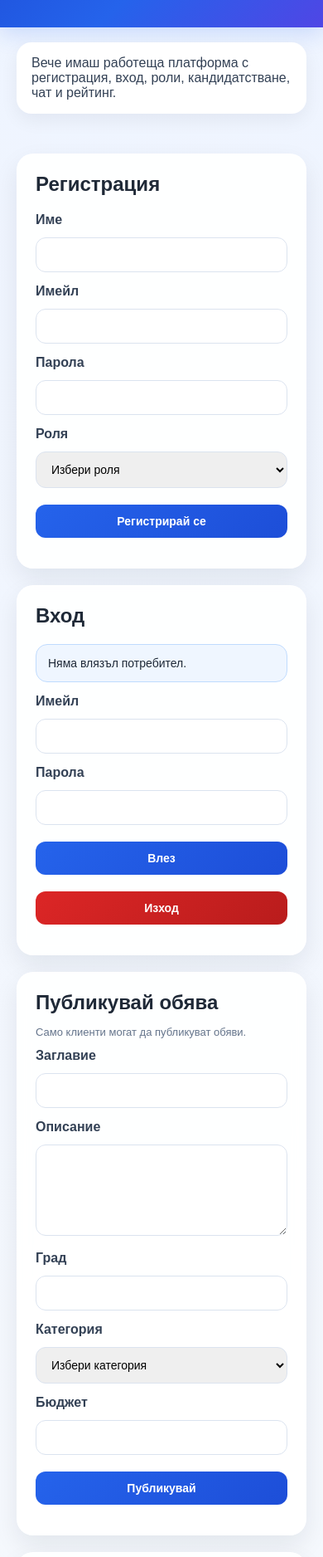
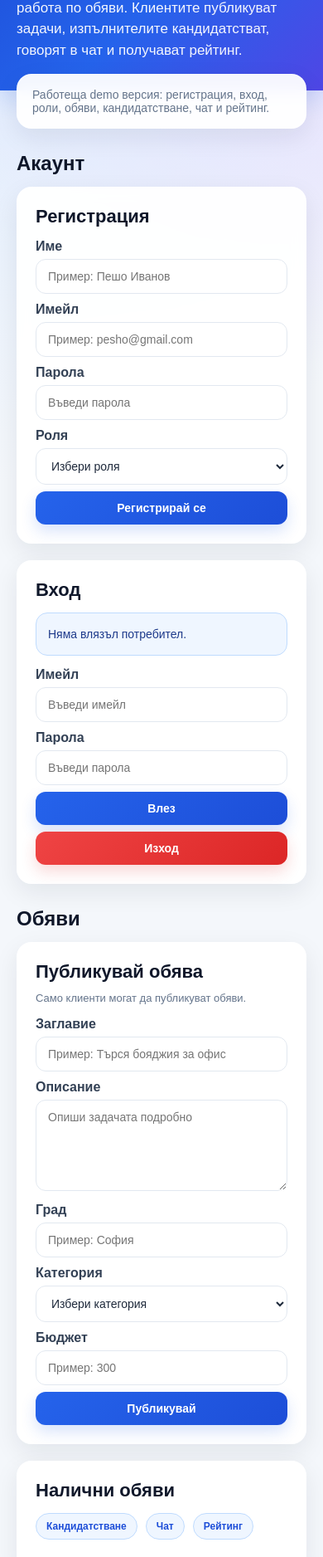
Before and after one commit to anniiee21/tursimajstor, a website: page index.html in a window 390 px wide. Shown: the part 124-2000 px from the top of the page at 83% size. Drawn offline with Linux system fonts and the light colour scheme; no server answers.

Commit message:
improve design

```diff
--- a/index.html
+++ b/index.html
@@ -10,76 +10,152 @@
       font-family: Arial, sans-serif;
     }
 
+    :root {
+      --bg: #f4f7fb;
+      --card: #ffffff;
+      --text: #1e293b;
+      --muted: #64748b;
+      --border: #e2e8f0;
+      --primary: #2563eb;
+      --primary-dark: #1d4ed8;
+      --secondary: #0f766e;
+      --danger: #dc2626;
+      --chat: #7c3aed;
+      --shadow: 0 10px 30px rgba(15, 23, 42, 0.08);
+      --radius: 18px;
+    }
+
     body {
       margin: 0;
-      background: linear-gradient(180deg, #eef4ff 0%, #f8fafc 100%);
-      color: #1f2937;
+      background:
+        radial-gradient(circle at top left, #dbeafe 0%, transparent 25%),
+        radial-gradient(circle at top right, #e9d5ff 0%, transparent 20%),
+        var(--bg);
+      color: var(--text);
     }
 
     header {
       background: linear-gradient(135deg, #1d4ed8, #2563eb, #4f46e5);
       color: white;
-      padding: 36px 20px;
-      text-align: center;
-      box-shadow: 0 8px 24px rgba(37, 99, 235, 0.18);
+      padding: 42px 20px 36px;
+      box-shadow: 0 10px 25px rgba(37, 99, 235, 0.18);
     }
 
-    header h1 {
-      margin: 0 0 10px;
-      font-size: 34px;
+    .header-inner {
+      max-width: 1400px;
+      margin: 0 auto;
     }
 
-    header p {
+    .brand {
+      font-size: 38px;
+      font-weight: 800;
+      margin: 0 0 10px;
+      letter-spacing: 0.2px;
+    }
+
+    .subtitle {
       margin: 0;
-      font-size: 16px;
+      font-size: 17px;
       opacity: 0.95;
+      max-width: 760px;
+      line-height: 1.5;
+    }
+
+    .top-bar {
+      max-width: 1400px;
+      margin: -20px auto 0;
+      padding: 0 20px;
+      position: relative;
+      z-index: 2;
+    }
+
+    .top-note {
+      background: rgba(255,255,255,0.95);
+      backdrop-filter: blur(8px);
+      border: 1px solid rgba(255,255,255,0.7);
+      box-shadow: var(--shadow);
+      border-radius: 18px;
+      padding: 16px 18px;
+      color: var(--muted);
+      font-size: 14px;
     }
 
     .container {
-      max-width: 1450px;
-      margin: 28px auto;
-      padding: 20px;
+      max-width: 1400px;
+      margin: 22px auto 32px;
+      padding: 0 20px;
     }
 
-    .grid {
+    .section-title {
+      margin: 28px 0 14px;
+      font-size: 24px;
+      font-weight: 800;
+      color: #0f172a;
+    }
+
+    .grid-top {
       display: grid;
-      grid-template-columns: 1fr 1fr 1.2fr 1.2fr;
+      grid-template-columns: 1fr 1fr;
+      gap: 20px;
+      margin-bottom: 22px;
+    }
+
+    .grid-middle {
+      display: grid;
+      grid-template-columns: 1fr 1.35fr;
+      gap: 20px;
+      margin-bottom: 22px;
+    }
+
+    .grid-bottom {
+      display: grid;
+      grid-template-columns: 1fr 1.2fr;
       gap: 20px;
     }
 
     .card {
-      background: rgba(255,255,255,0.92);
+      background: rgba(255,255,255,0.95);
+      border: 1px solid rgba(255,255,255,0.7);
       backdrop-filter: blur(8px);
-      border-radius: 20px;
+      border-radius: var(--radius);
       padding: 22px;
-      box-shadow: 0 12px 30px rgba(15, 23, 42, 0.08);
-      border: 1px solid rgba(255,255,255,0.7);
+      box-shadow: var(--shadow);
     }
 
-    h2, h3, h4 {
-      margin-top: 0;
+    .card h2 {
+      margin: 0 0 14px;
+      font-size: 22px;
+      color: #0f172a;
+    }
+
+    .card h3 {
+      margin: 0 0 8px;
     }
 
     label {
       display: block;
-      font-weight: bold;
-      margin-bottom: 6px;
+      font-weight: 700;
+      margin: 10px 0 6px;
       color: #334155;
     }
 
     input, textarea, select, button {
       width: 100%;
+      border-radius: 12px;
+      border: 1px solid var(--border);
       padding: 12px 14px;
-      margin-top: 6px;
-      margin-bottom: 14px;
-      border-radius: 12px;
-      border: 1px solid #dbe3ef;
       font-size: 14px;
       outline: none;
+      transition: 0.2s ease;
+    }
+
+    input, textarea, select {
+      background: #fff;
+      color: var(--text);
     }
 
     input:focus, textarea:focus, select:focus {
-      border-color: #2563eb;
+      border-color: var(--primary);
       box-shadow: 0 0 0 4px rgba(37, 99, 235, 0.12);
     }
 
@@ -89,85 +165,56 @@
     }
 
     button {
-      background: linear-gradient(135deg, #2563eb, #1d4ed8);
+      border: none;
       color: white;
-      border: none;
+      font-weight: 700;
       cursor: pointer;
-      font-weight: bold;
-      transition: transform 0.15s ease, opacity 0.2s ease;
+      margin-top: 8px;
+      background: linear-gradient(135deg, var(--primary), var(--primary-dark));
+      box-shadow: 0 8px 18px rgba(37, 99, 235, 0.18);
     }
 
     button:hover {
-      opacity: 0.96;
       transform: translateY(-1px);
+      opacity: 0.97;
     }
 
     button:disabled {
-      opacity: 0.5;
+      opacity: 0.55;
       cursor: not-allowed;
       transform: none;
+      box-shadow: none;
     }
 
     .secondary-btn {
       background: linear-gradient(135deg, #0f766e, #0d9488);
+      box-shadow: 0 8px 18px rgba(13, 148, 136, 0.18);
     }
 
     .danger-btn {
-      background: linear-gradient(135deg, #dc2626, #b91c1c);
+      background: linear-gradient(135deg, #ef4444, #dc2626);
+      box-shadow: 0 8px 18px rgba(220, 38, 38, 0.18);
     }
 
     .chat-btn {
-      background: linear-gradient(135deg, #7c3aed, #6d28d9);
+      background: linear-gradient(135deg, #8b5cf6, #7c3aed);
+      box-shadow: 0 8px 18px rgba(124, 58, 237, 0.18);
     }
 
-    .job-item, .application-item, .message-item {
-      border: 1px solid #e5e7eb;
-      border-radius: 16px;
-      padding: 16px;
-      margin-bottom: 14px;
-      background: #ffffff;
-      box-shadow: 0 4px 14px rgba(15, 23, 42, 0.04);
-    }
-
-    .job-item h3 {
-      margin-bottom: 8px;
-      color: #0f172a;
-    }
-
-    .meta {
-      font-size: 14px;
-      color: #64748b;
-      margin-bottom: 10px;
-    }
-
-    .job-actions {
-      display: flex;
-      gap: 10px;
-      flex-wrap: wrap;
-      margin-top: 12px;
-    }
-
-    .job-actions button {
-      width: auto;
-      min-width: 140px;
-      margin-bottom: 0;
-    }
-
-    .empty {
-      color: #64748b;
-      text-align: center;
-      padding: 24px;
-      border: 1px dashed #cbd5e1;
-      border-radius: 16px;
-      background: #f8fafc;
+    .small-text {
+      color: var(--muted);
+      font-size: 13px;
+      margin: -4px 0 12px;
+      line-height: 1.45;
     }
 
     .status-box {
-      padding: 12px;
+      padding: 12px 14px;
       border-radius: 12px;
       margin-bottom: 14px;
       display: none;
       font-size: 14px;
+      line-height: 1.45;
     }
 
     .status-success {
@@ -184,20 +231,15 @@
       border: 1px solid #fecdd3;
     }
 
-    .small-text {
-      font-size: 13px;
-      color: #64748b;
-      margin-top: -6px;
-      margin-bottom: 12px;
-    }
-
     .user-box {
       padding: 14px;
       border-radius: 14px;
       background: #eff6ff;
       border: 1px solid #bfdbfe;
+      color: #1e3a8a;
       margin-bottom: 14px;
       font-size: 14px;
+      line-height: 1.6;
     }
 
     .role-badge {
@@ -207,8 +249,72 @@
       background: #dbeafe;
       color: #1d4ed8;
       font-size: 12px;
-      font-weight: bold;
+      font-weight: 800;
       margin-top: 8px;
+    }
+
+    .empty {
+      color: var(--muted);
+      text-align: center;
+      padding: 24px;
+      border: 1px dashed #cbd5e1;
+      border-radius: 16px;
+      background: #f8fafc;
+    }
+
+    .job-list,
+    .application-list {
+      display: flex;
+      flex-direction: column;
+      gap: 14px;
+    }
+
+    .job-item,
+    .application-item,
+    .message-item {
+      background: #fff;
+      border: 1px solid #e5e7eb;
+      border-radius: 16px;
+      padding: 16px;
+      box-shadow: 0 4px 14px rgba(15, 23, 42, 0.04);
+    }
+
+    .job-item h3,
+    .application-item h4 {
+      margin: 0 0 8px;
+      color: #0f172a;
+    }
+
+    .meta {
+      font-size: 14px;
+      color: var(--muted);
+      margin-bottom: 10px;
+      line-height: 1.4;
+    }
+
+    .job-actions {
+      display: flex;
+      flex-wrap: wrap;
+      gap: 10px;
+      margin-top: 14px;
+    }
+
+    .job-actions button {
+      width: auto;
+      min-width: 145px;
+      margin: 0;
+      padding: 10px 14px;
+    }
+
+    .selected-job {
+      padding: 12px 14px;
+      background: #eef2ff;
+      border: 1px solid #c7d2fe;
+      border-radius: 14px;
+      margin-bottom: 14px;
+      font-size: 14px;
+      color: #3730a3;
+      font-weight: 700;
     }
 
     .chat-box {
@@ -222,37 +328,36 @@
     }
 
     .message-item {
-      background: white;
       margin-bottom: 10px;
     }
 
-    .selected-job {
-      padding: 12px 14px;
-      background: #eef2ff;
-      border: 1px solid #c7d2fe;
-      border-radius: 14px;
-      margin-bottom: 12px;
-      font-size: 14px;
-      color: #3730a3;
-      font-weight: 600;
+    .message-item strong {
+      display: block;
+      margin-bottom: 6px;
+      color: #0f172a;
     }
 
-    .top-note {
-      max-width: 1450px;
-      margin: 18px auto 0;
-      padding: 0 20px;
+    .pill-row {
+      display: flex;
+      gap: 10px;
+      flex-wrap: wrap;
+      margin-top: 10px;
     }
 
-    .hero-note {
-      background: white;
-      border-radius: 18px;
-      padding: 16px 18px;
-      box-shadow: 0 8px 22px rgba(15, 23, 42, 0.06);
-      color: #334155;
+    .pill {
+      background: #eff6ff;
+      color: #1d4ed8;
+      border: 1px solid #bfdbfe;
+      padding: 8px 12px;
+      border-radius: 999px;
+      font-size: 12px;
+      font-weight: 700;
     }
 
-    @media (max-width: 1300px) {
-      .grid {
+    @media (max-width: 1100px) {
+      .grid-top,
+      .grid-middle,
+      .grid-bottom {
         grid-template-columns: 1fr;
       }
     }
@@ -260,31 +365,36 @@
 </head>
 <body>
   <header>
-    <h1>TursiMajstor</h1>
-    <p>Свързваме клиенти и изпълнители за ремонти, услуги и работа по обяви</p>
+    <div class="header-inner">
+      <h1 class="brand">TursiMajstor</h1>
+      <p class="subtitle">
+        Онлайн платформа за ремонти, услуги и работа по обяви. Клиентите публикуват задачи, изпълнителите кандидатстват, говорят в чат и получават рейтинг.
+      </p>
+    </div>
   </header>
 
-  <div class="top-note">
-    <div class="hero-note">
-      Вече имаш работеща платформа с регистрация, вход, роли, кандидатстване, чат и рейтинг.
+  <div class="top-bar">
+    <div class="top-note">
+      Работеща demo версия: регистрация, вход, роли, обяви, кандидатстване, чат и рейтинг.
     </div>
   </div>
 
   <div class="container">
-    <div class="grid">
+    <h2 class="section-title">Акаунт</h2>
+    <div class="grid-top">
       <div class="card">
         <h2>Регистрация</h2>
         <div id="registerStatus" class="status-box"></div>
 
         <form id="registerForm">
           <label for="registerName">Име</label>
-          <input type="text" id="registerName" required>
+          <input type="text" id="registerName" placeholder="Пример: Пешо Иванов" required>
 
           <label for="registerEmail">Имейл</label>
-          <input type="email" id="registerEmail" required>
+          <input type="email" id="registerEmail" placeholder="Пример: pesho@gmail.com" required>
 
           <label for="registerPassword">Парола</label>
-          <input type="password" id="registerPassword" required>
+          <input type="password" id="registerPassword" placeholder="Въведи парола" required>
 
           <label for="registerRole">Роля</label>
           <select id="registerRole" required>
@@ -304,16 +414,19 @@
 
         <form id="loginForm">
           <label for="loginEmail">Имейл</label>
-          <input type="email" id="loginEmail" required>
+          <input type="email" id="loginEmail" placeholder="Въведи имейл" required>
 
           <label for="loginPassword">Парола</label>
-          <input type="password" id="loginPassword" required>
+          <input type="password" id="loginPassword" placeholder="Въведи парола" required>
 
           <button type="submit">Влез</button>
           <button type="button" class="danger-btn" onclick="logout()">Изход</button>
         </form>
       </div>
+    </div>
 
+    <h2 class="section-title">Обяви</h2>
+    <div class="grid-middle">
       <div class="card">
         <h2>Публикувай обява</h2>
         <div id="jobStatus" class="status-box"></div>
@@ -321,13 +434,13 @@
 
         <form id="jobForm">
           <label for="title">Заглавие</label>
-          <input type="text" id="title" required>
+          <input type="text" id="title" placeholder="Пример: Търся бояджия за офис" required>
 
           <label for="description">Описание</label>
-          <textarea id="description" required></textarea>
+          <textarea id="description" placeholder="Опиши задачата подробно" required></textarea>
 
           <label for="city">Град</label>
-          <input type="text" id="city" required>
+          <input type="text" id="city" placeholder="Пример: София" required>
 
           <label for="category">Категория</label>
           <select id="category" required>
@@ -342,7 +455,7 @@
           </select>
 
           <label for="budget">Бюджет</label>
-          <input type="number" id="budget">
+          <input type="number" id="budget" placeholder="Пример: 300">
 
           <button type="submit">Публикувай</button>
         </form>
@@ -350,19 +463,27 @@
 
       <div class="card">
         <h2>Налични обяви</h2>
-        <div id="jobsList"></div>
+        <div class="pill-row">
+          <span class="pill">Кандидатстване</span>
+          <span class="pill">Чат</span>
+          <span class="pill">Рейтинг</span>
+        </div>
+        <div id="jobsList" class="job-list" style="margin-top:14px;"></div>
       </div>
     </div>
 
-    <div style="margin-top: 20px;" class="grid">
+    <h2 class="section-title">Кандидатури и чат</h2>
+    <div class="grid-bottom">
       <div class="card">
         <h2>Кандидатури</h2>
         <div class="small-text">Избери обява и натисни „Виж кандидатури“.</div>
         <div id="applicationsStatus" class="status-box"></div>
-        <div id="applicationsList" class="empty">Все още няма заредени кандидатури.</div>
+        <div id="applicationsList" class="application-list">
+          <div class="empty">Все още няма заредени кандидатури.</div>
+        </div>
       </div>
 
-      <div class="card" style="grid-column: span 3;">
+      <div class="card">
         <h2>Чат по обява</h2>
         <div id="chatStatus" class="status-box"></div>
         <div id="selectedJobBox" class="selected-job">Не е избрана обява за чат.</div>
@@ -401,7 +522,6 @@
     const selectedJobBox = document.getElementById("selectedJobBox");
 
     let selectedChatJobId = null;
-    let selectedChatJobTitle = "";
 
     function showStatus(element, message, type = "success") {
       element.className = "status-box " + (type === "success" ? "status-success" : "status-error");
@@ -694,7 +814,6 @@
 
     async function openChat(jobId, jobTitle) {
       selectedChatJobId = jobId;
-      selectedChatJobTitle = jobTitle;
       selectedJobBox.textContent = `Чат за обява: ${jobTitle}`;
       await loadMessages(jobId);
     }
```
